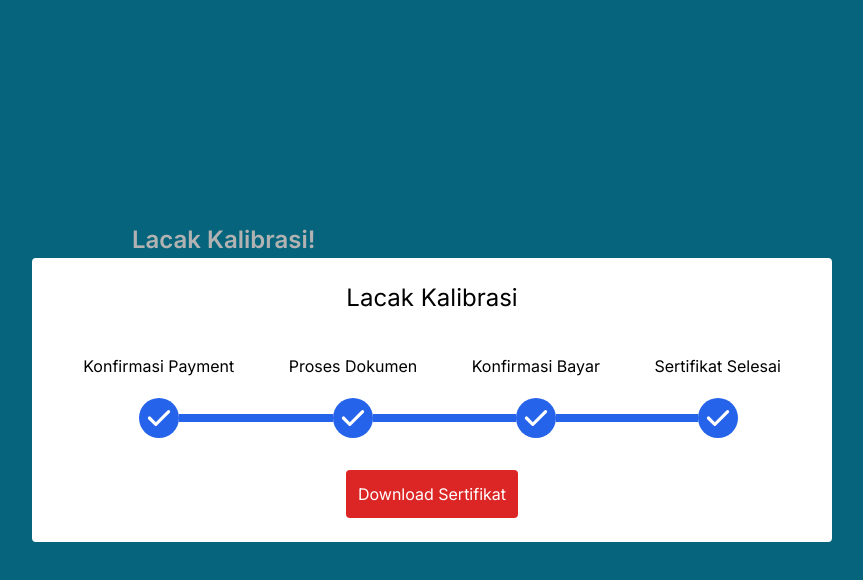
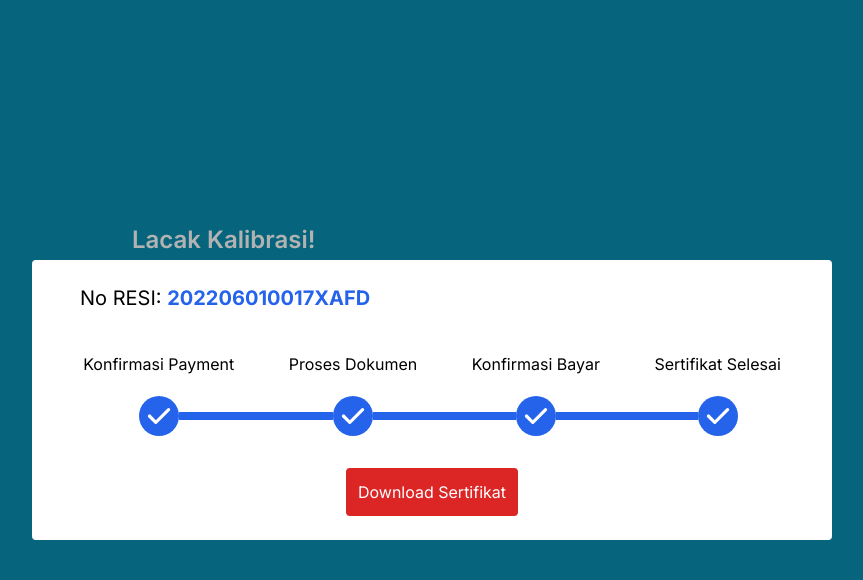
Before and after one commit to khoufstudio/frontend_tracking_app, a Next.js app: page / in a window 1280 px wide. Both pictures are taken after a click on the button "Lacak". Shown: the top 580 px of the page, without its empty margins (208-1071 px from the left). Built offline with nearby package versions, Linux system fonts and the light colour scheme.

Commit message:
adjustmen progress

```diff
--- a/pages/index.tsx
+++ b/pages/index.tsx
@@ -35,7 +35,9 @@ const Home: NextPage = () => {
           <div className="fixed inset-0 overflow-y-auto bg-black/30">
             <div className="flex min-h-full items-center justify-center p-4 text-center">
               <Dialog.Panel className="w-screen md:w-[800px] transform overflow-hidden bg-white p-6 rounded">
-                <Dialog.Title className="mb-10 text-2xl">Lacak Kalibrasi</Dialog.Title>
+                <Dialog.Title className="mb-10 text-xl text-left pl-6">
+                  No RESI: <span className="font-bold text-blue-600">202206010017XAFD</span>
+                </Dialog.Title>
                 <Dialog.Description>
                   {/* progress bar */}
                   <div className="flex justify-between mb-8">
```
